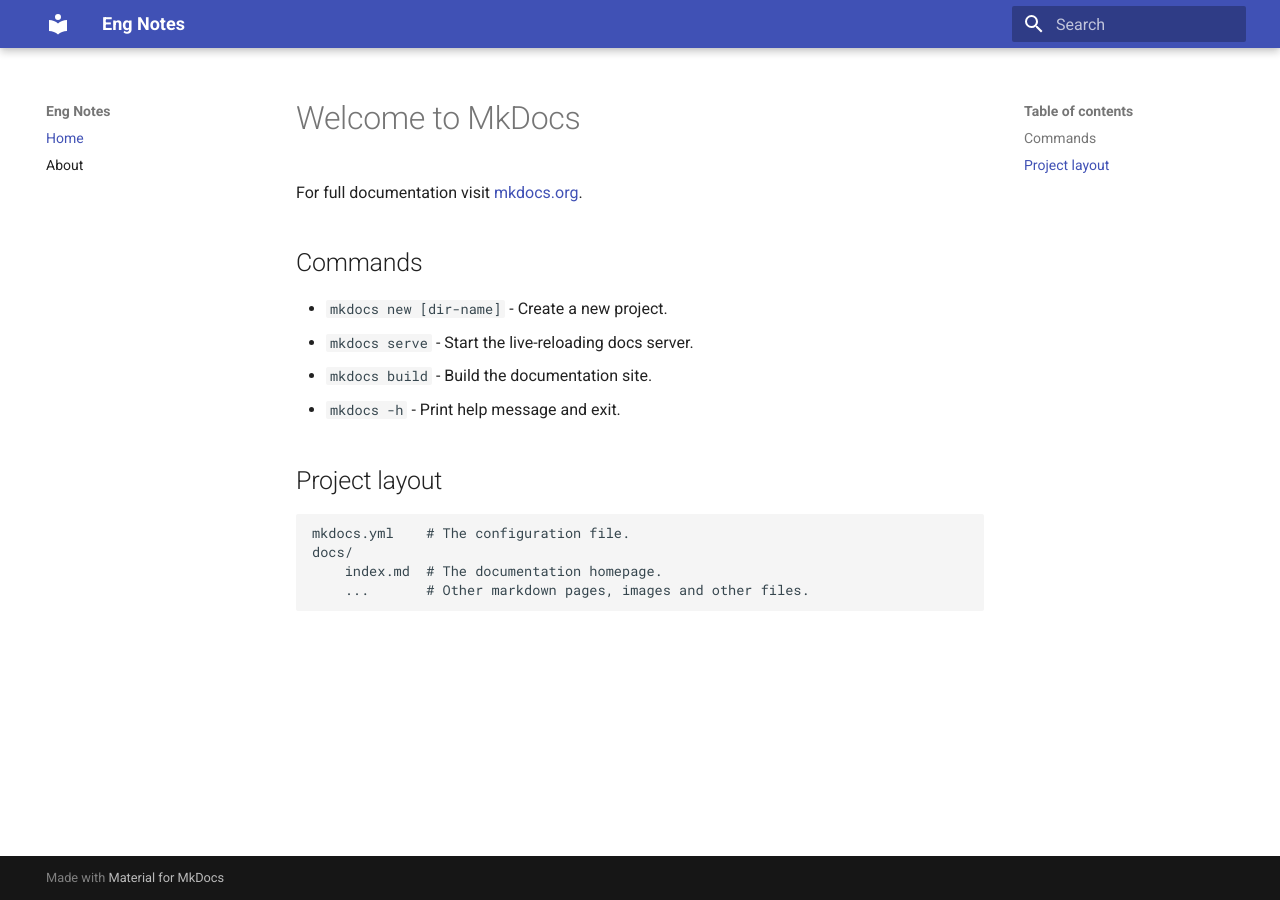
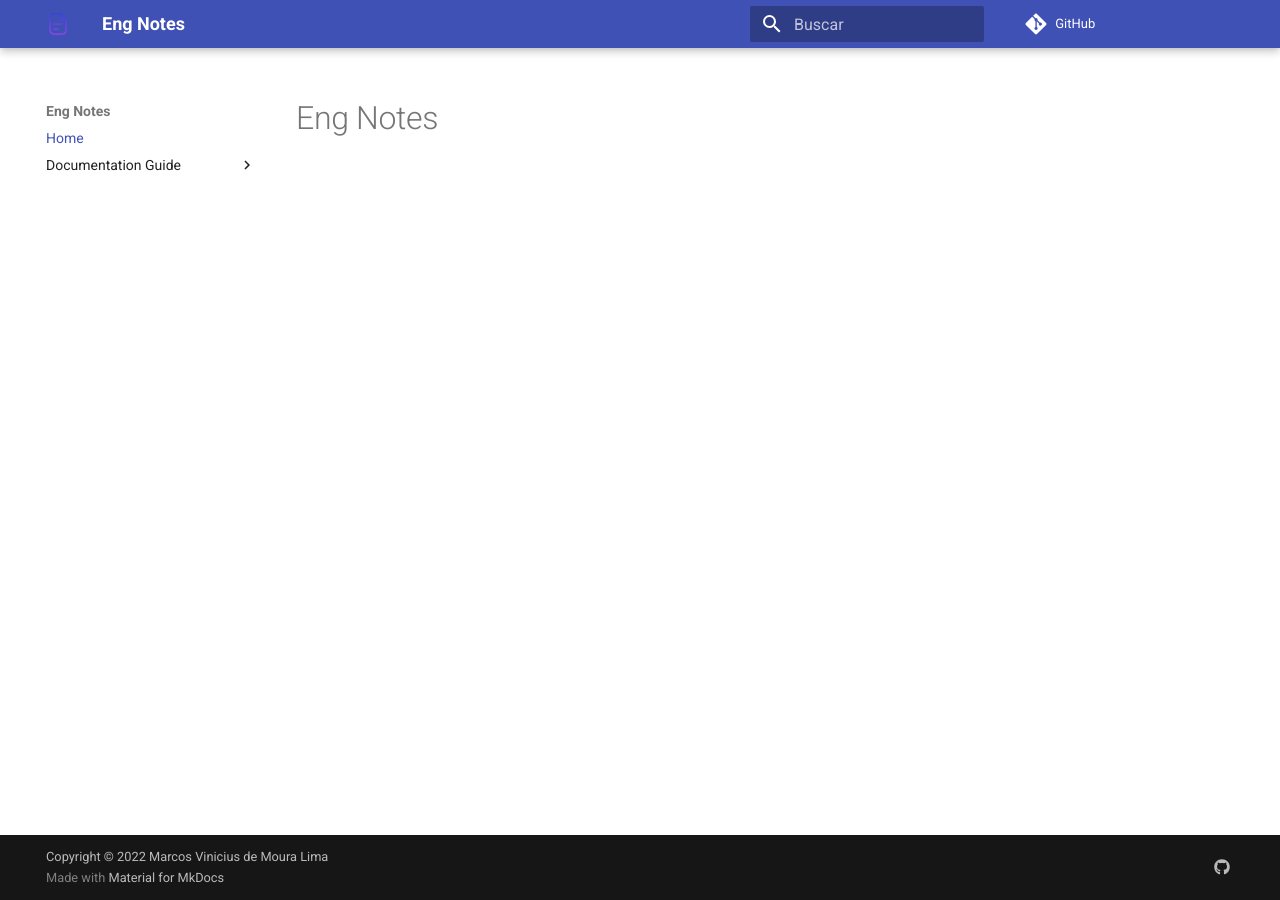
Before and after one commit to marcosvlima/eng-notes, an MkDocs documentation site: the page built from docs/index.md, in a window 1280 px wide. Built offline with MkDocs 1.6.1 and Material for MkDocs 9.7.7, drawn with Linux system fonts in a browser that asks for light colours; comment, search, counter and statistics services are not loaded.

Commit message:
project starter

```diff
--- a/docs/index.md
+++ b/docs/index.md
@@ -1,17 +1 @@
-# Welcome to MkDocs
-
-For full documentation visit [mkdocs.org](https://www.mkdocs.org).
-
-## Commands
-
-* `mkdocs new [dir-name]` - Create a new project.
-* `mkdocs serve` - Start the live-reloading docs server.
-* `mkdocs build` - Build the documentation site.
-* `mkdocs -h` - Print help message and exit.
-
-## Project layout
-
-    mkdocs.yml    # The configuration file.
-    docs/
-        index.md  # The documentation homepage.
-        ...       # Other markdown pages, images and other files.
+# Eng Notes
--- a/mkdocs.yml
+++ b/mkdocs.yml
@@ -2,6 +2,46 @@
 site_url: https://marcosvlima-norecords.com/
 nav:
   - Home: index.md
-  - About: about.md
+  - Documentation Guide:
+    - mkdocs: mkdocs.md
+    - Admonitions: admonitions.md
 theme:
   name: 'material'
+  icon:
+    admonition:
+      note: fontawesome/solid/note-sticky
+      abstract: fontawesome/solid/book
+      info: fontawesome/solid/circle-info
+      tip: fontawesome/solid/bullhorn
+      success: fontawesome/solid/check
+      question: fontawesome/solid/circle-question
+      warning: fontawesome/solid/triangle-exclamation
+      failure: fontawesome/solid/bomb
+      danger: fontawesome/solid/skull
+      bug: fontawesome/solid/robot
+      example: fontawesome/solid/flask
+      quote: fontawesome/solid/quote-left
+  palette:
+    scheme: default
+    primary: indigo
+    accent: indigo
+  language: pt-BR
+  logo: assets/img/logo.jpeg
+  favicon: assets/img/favicon.ico
+  features:
+    - navigation.instant
+copyright: Copyright &copy; 2022 Marcos Vinicius de Moura Lima
+extra:
+  alternative:
+    - name: Engish
+      link: /en/
+      lang: en
+  homepage: https://marcosvlima-norecords.com/
+  social:
+    - icon: fontawesome/brands/github
+      link: https://github.com/marcosvlima
+repo_url: https://github.com/marcosvlima/eng-notes
+markdown_extensions:
+  - admonition
+  - pymdownx.details
+  - pymdownx.superfences
```
Also changed, not shown: docs/about.md (deleted, +0 -54 lines), docs/admonitions.md (added, +31 -0 lines), docs/mkdocs.md (added, +1 -0 lines), docs/assets/img/favicon.ico (renamed from docs/img/favicon.ico), docs/assets/img/logo.jpeg (added).
